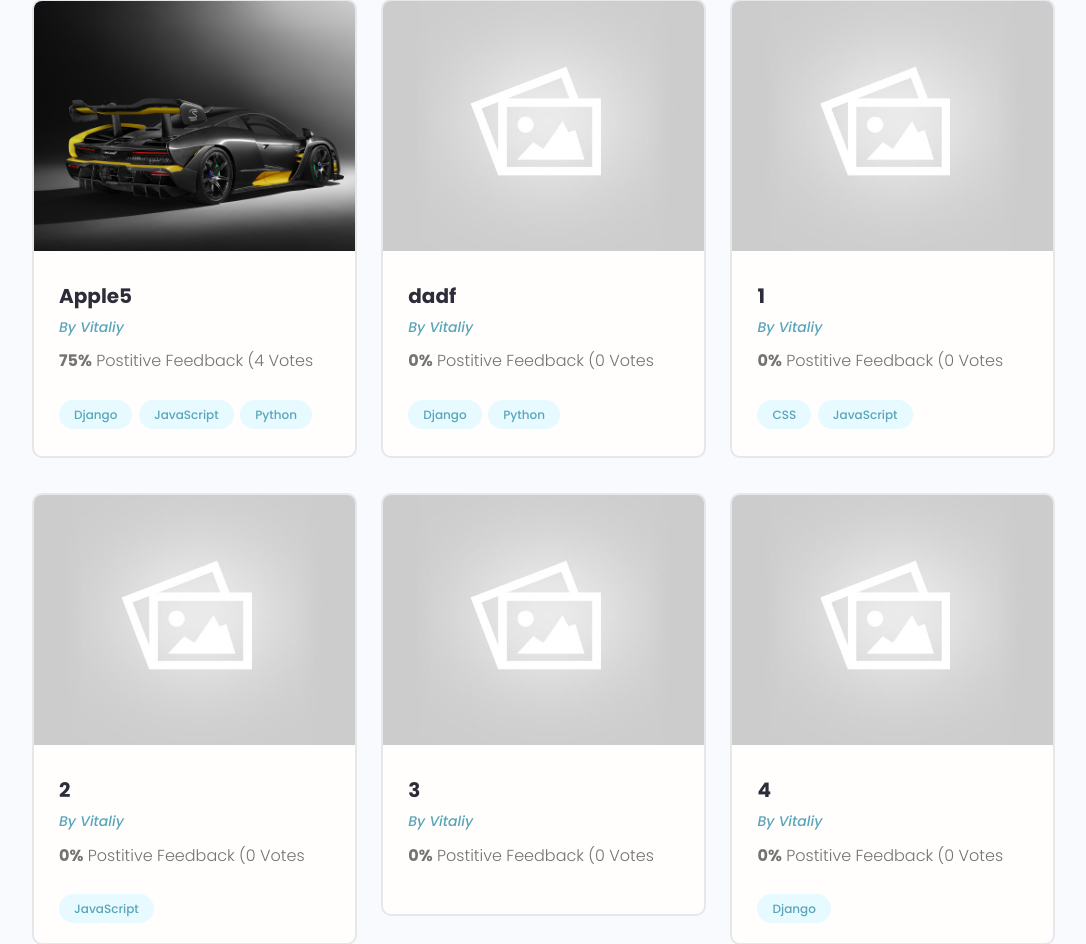
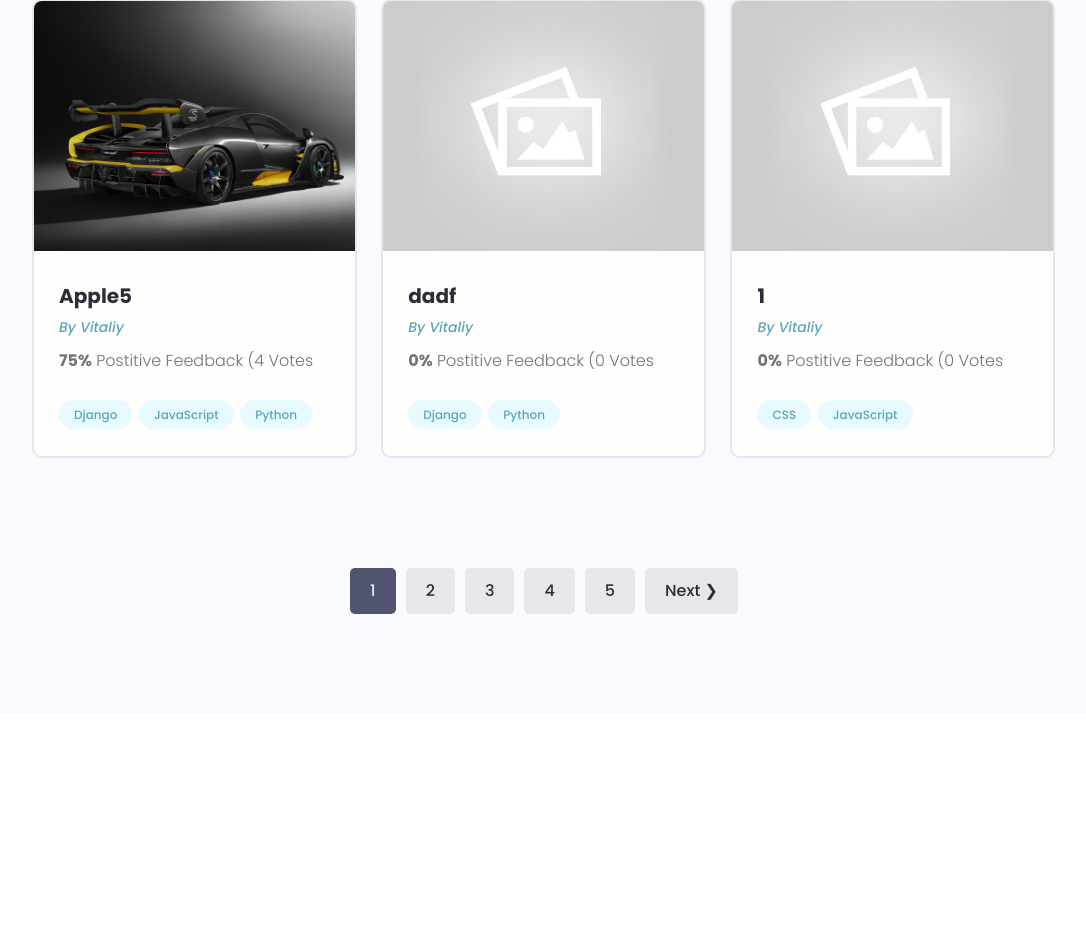
Before and after one commit to Im1nvisibl/mysite, a Django app: page /projects/ in a window 1280 px wide. Shown: the part 403-1347 px from the top of the page, without its empty margins (96-1182 px from the left). After the commit the page ends 1017 px from the top, so only its background shows below. Run offline with Django 4.2, Linux system fonts and the light colour scheme; data comes from the database, SQL or seed files in the repository; both versions use the stored data as it was after the commit; some libraries are stand-ins or nearby versions.

Commit message:
Added pagination on the search pages

```diff
--- a/projects/templates/projects/projects.html
+++ b/projects/templates/projects/projects.html
@@ -9,7 +9,7 @@
         </div>
 
         <div class="hero-section__search">
-          <form class="form" action="{% url 'projects' %}" method="get">
+          <form id='searchForm' class="form" action="{% url 'projects' %}" method="get">
             <div class="form__field">
               <label for="formInput#search">Search By Projects </label>
               <input class="input input--text" id="formInput#search" type="text" name="search_query"
--- a/projects/views.py
+++ b/projects/views.py
@@ -10,7 +10,7 @@
 
 def projects(request):
     projects, search_query = searchProjects(request)
-    custom_range, projects = paginationProjects(request, projects, 10)
+    custom_range, projects = paginationProjects(request, projects, 3)
     context = {'projects': projects, 'search_query': search_query, 'custom_range': custom_range}
     return render(request, 'projects/projects.html',context)
 
--- a/templates/pagination.html
+++ b/templates/pagination.html
@@ -3,19 +3,19 @@
     <ul class="container">
 
     {% if queryset.has_previous %}
-    <li><a href="?page={{queryset.previous_page_number}}" class="btn page-link">&#10094; Prev</a></li>
+    <li><a href="?page={{queryset.previous_page_number}}" class="btn page-link" data-page="{{queryset.previous_page_number}}">&#10094; Prev</a></li>
     {% endif %}
     {% for page in custom_range %}
 
         {% if page == queryset.number %}
-        <li><a href="?page={{page}}" class="btn page-link btn--sub">{{ page }}</a></li>
+        <li><a href="?page={{page}}" class="btn page-link btn--sub" data-page="{{page}}">{{ page }}</a></li>
         {% else %}
-        <li><a href="?page={{page}}" class="btn page-link">{{ page }}</a></li>
+        <li><a href="?page={{page}}" class="btn page-link" data-page="{{page}}">{{ page }}</a></li>
         {% endif %}
 
     {% endfor %}
     {% if queryset.has_next %}
-        <li><a href="?page={{queryset.next_page_number}}" class="btn page-link">Next &#10095;</a></li>
+        <li><a href="?page={{queryset.next_page_number}}" class="btn page-link" data-page="{{queryset.next_page_number}}">Next &#10095;</a></li>
     {% endif %}
 
     </ul>
--- a/users/templates/users/profiles.html
+++ b/users/templates/users/profiles.html
@@ -11,7 +11,7 @@
         </div>
 
         <div class="hero-section__search">
-          <form class="form" action="{% url 'profiles' %}" method="get">
+          <form id='searchForm' class="form" action="{% url 'profiles' %}" method="get">
             <div class="form__field">
               <label for="formInput#search">Search Developers </label>
               <input class="input input--text" id="formInput#search" type="text" name="search_query" value="{{ search_query }}"
```
Also changed, not shown: db.sqlite3, 1 other file.
